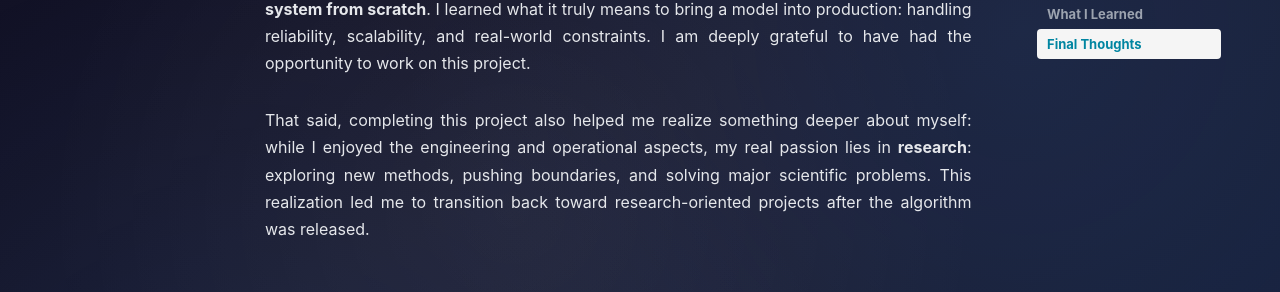
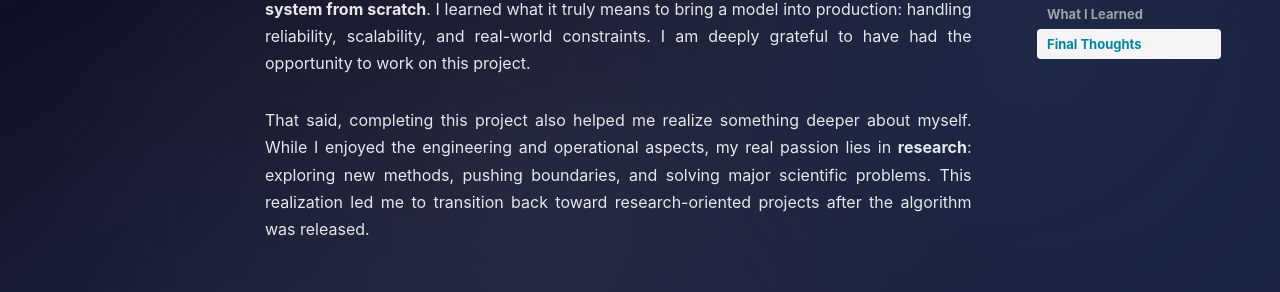
Before and after one commit to clementw168/clementw168.github.io, a Jekyll site: the page built from _posts/mirakl/2025-10-07-mirakl-delivery-estimation.md, in a window 1280 px wide and 900 px high, scrolled down 2815 px. Shown: the part 150-442 px from the top of the window. Built offline with Jekyll 4.4.1, drawn with Linux system fonts in a browser that asks for light colours; nearby versions of some CDN libraries; comment, search, counter and statistics services are not loaded.

Commit message:
fix typo

```diff
--- a/_posts/mirakl/2025-10-07-mirakl-delivery-estimation.md
+++ b/_posts/mirakl/2025-10-07-mirakl-delivery-estimation.md
@@ -122,5 +122,5 @@ Here are some of my key takeaways:
 
 This project was an amazing experience in **building a production-grade machine learning system from scratch**. I learned what it truly means to bring a model into production: handling reliability, scalability, and real-world constraints. I am deeply grateful to have had the opportunity to work on this project.
 
-That said, completing this project also helped me realize something deeper about myself: while I enjoyed the engineering and operational aspects, my real passion lies in **research**: exploring new methods, pushing boundaries, and solving major scientific problems.
+That said, completing this project also helped me realize something deeper about myself. While I enjoyed the engineering and operational aspects, my real passion lies in **research**: exploring new methods, pushing boundaries, and solving major scientific problems.
 This realization led me to transition back toward research-oriented projects after the algorithm was released.
```
